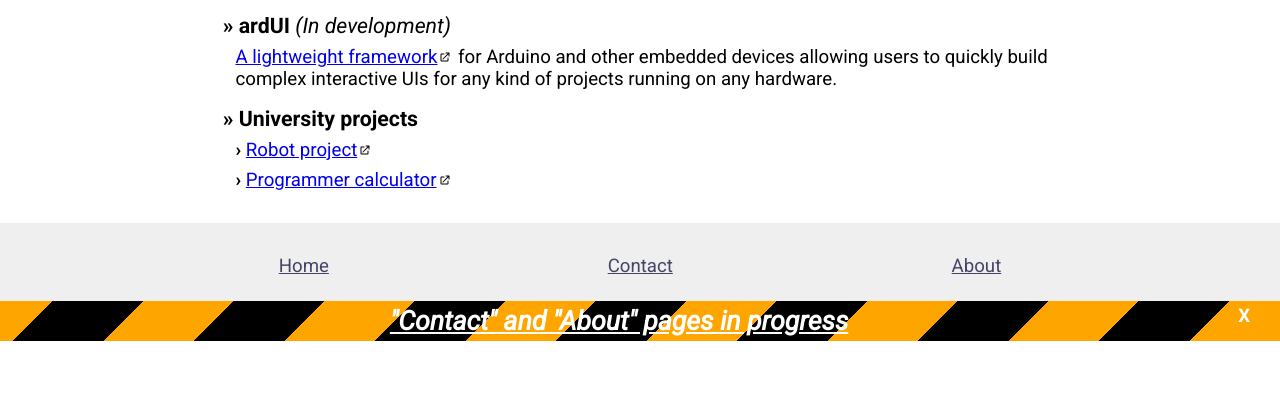
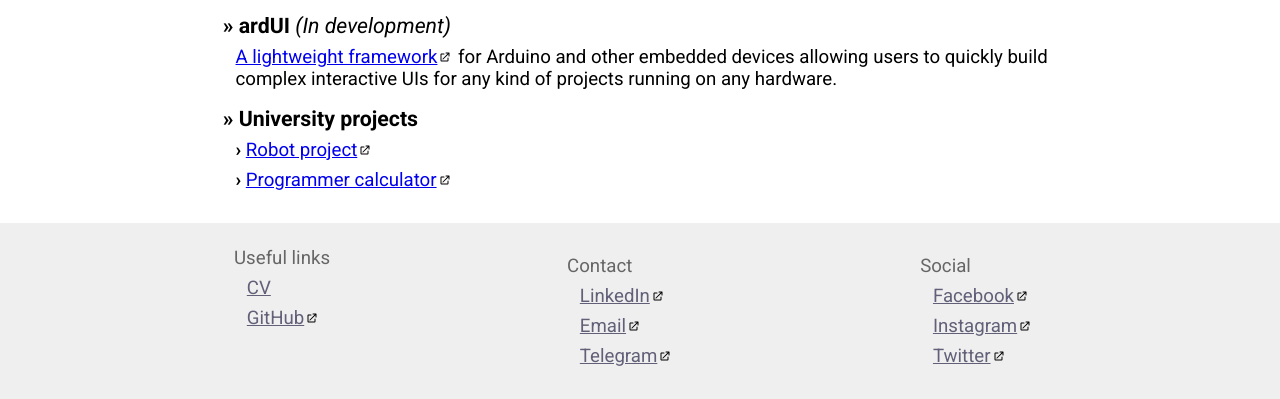
Before and after one commit to MStefan99/MStefan99.github.io, a PHP site: page / in a window 1280 px wide; the page is wider, and only the part inside the window is pictured. Shown: the part 1388-1787 px from the top of that part. Before the commit the page ends 1729 px from the top of that part, so only its background shows below. Run offline with PHP 8.4, Linux system fonts and the light colour scheme.

Commit message:
updated footer removed contact and about pages

```diff
--- a/index.html
+++ b/index.html
@@ -35,15 +35,15 @@
 
 <header>
     <div id="title">
-        <div id="name">
+        <div id="name" onclick="location.href='https://mstefan99.com/'">
             <span>
                 Mikhail Stefantsev
             </span>
         </div>
         <div id="info">
-        <span>
-            Personal page
-        </span>
+            <span>
+                Personal page
+            </span>
         </div>
     </div>
     <div id="menu">
@@ -81,6 +81,11 @@
                     <span class="menu-link">LinkedIn</span>
                 </div>
             </div>
+            <div class="menu-item" onclick="location.href='mailto:mikhail.stefantsev@outlook.com'">
+                <div class="item-container">
+                    <span class="menu-link">Send email</span>
+                </div>
+            </div>
             <div class="menu-item"
                  onclick="location.href='https://www.facebook.com/profile.php?id=100008517679330'">
                 <div class="item-container">
@@ -90,11 +95,6 @@
             <div class="menu-item" onclick="location.href='https://t.me/MStefan99/'">
                 <div class="item-container">
                     <span class="menu-link">Telegram</span>
-                </div>
-            </div>
-            <div class="menu-item" onclick="location.href='mailto:mikhail.stefantsev@outlook.com'">
-                <div class="item-container">
-                    <span class="menu-link">Send email</span>
                 </div>
             </div>
         </div>
@@ -245,32 +245,47 @@
 
 <footer>
     <div class="group">
-        <div class="subtitle">
-            <a href="https://mstefan99.com">Home</a>
+        <div class="subtitle list">
+            <span>
+                Useful links
+            </span>
+            <a class="section element" href="./resources/cv.pdf">CV</a>
+            <a class="section element external" href="https://github.com/MStefan99/">GitHub</a>
         </div>
     </div>
 
     <div class="group">
-        <div class="disabled subtitle">
-            <a class="not-clickable" href="./contact/">Contact</a>
+        <div class="subtitle">
+            <span>
+                Contact
+            </span>
+            <a class="section element external" href="https://www.linkedin.com/in/mikhail-stefantsev-a9414917a/">LinkedIn</a>
+            <a class="section element external" href="mailto:mikhail.stefantsev@outlook.com">Email</a>
+            <a class="section element external" href="https://t.me/MStefan99/">Telegram</a>
         </div>
     </div>
 
     <div class="group">
-        <div class="disabled subtitle">
-            <a class="not-clickable" href="./about/">About</a>
+        <div class="subtitle">
+            <span>
+                Social
+            </span>
+            <a class="section element external"
+               href="https://www.facebook.com/profile.php?id=100008517679330">Facebook</a>
+            <a class="section element external" href="https://www.instagram.com/mstefan99/">Instagram</a>
+            <a class="section element external" href="https://twitter.com/MStefan999">Twitter</a>
         </div>
     </div>
 </footer>
 
-<div id="banner-container">
-    <div class="progress banner">
-        <div class="banner-title">
-            "Contact" and "About" pages in progress
-        </div>
-        <div class="close-button"></div>
-    </div>
-</div>
+<!--<div id="banner-container">-->
+<!--    <div class="progress banner">-->
+<!--        <div class="banner-title">-->
+<!--            Banner info  -->
+<!--        </div>-->
+<!--        <div class="close-button"></div>-->
+<!--    </div>-->
+<!--</div>-->
 
 <script src="resources/main.js"></script>
 </body>
--- a/resources/style.css
+++ b/resources/style.css
@@ -22,6 +22,7 @@ header #title {
 header #name {
     font-size: 32pt;
     font-weight: 300;
+    cursor: pointer;
 }
 
 header #name span {
@@ -315,7 +316,8 @@ footer {
 }
 
 footer a {
-    color: #444466;
+    color: #616078;
+    display: block;
 }
 
 footer .group {
```
Also changed, not shown: about/index.html (deleted, +0 -58 lines), contact/index.html (deleted, +0 -58 lines).
